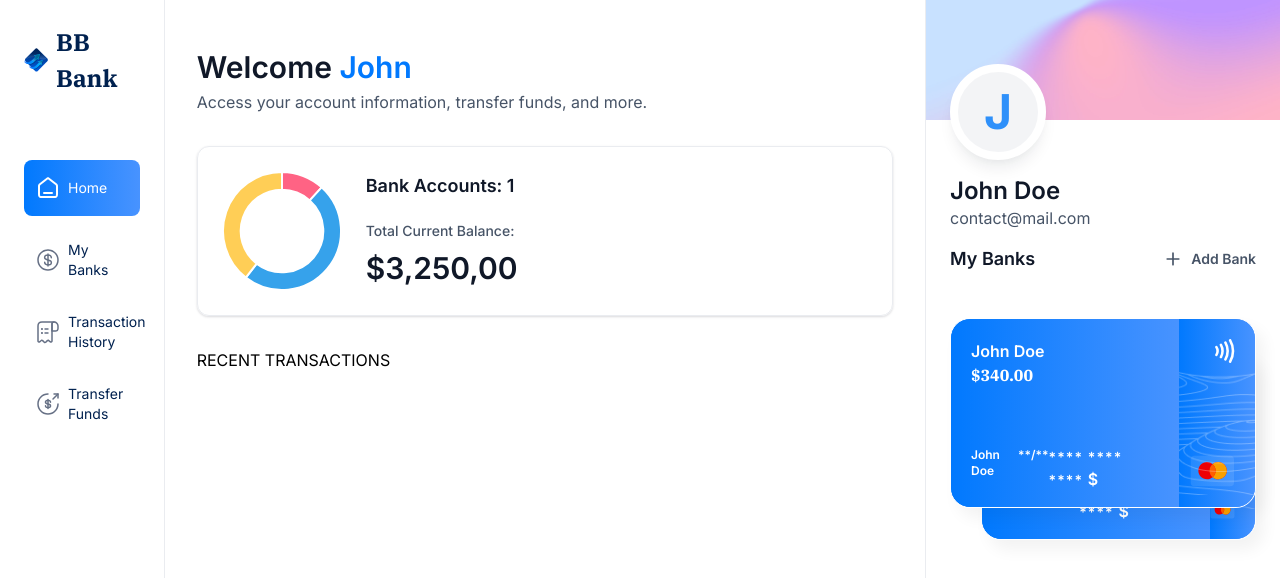
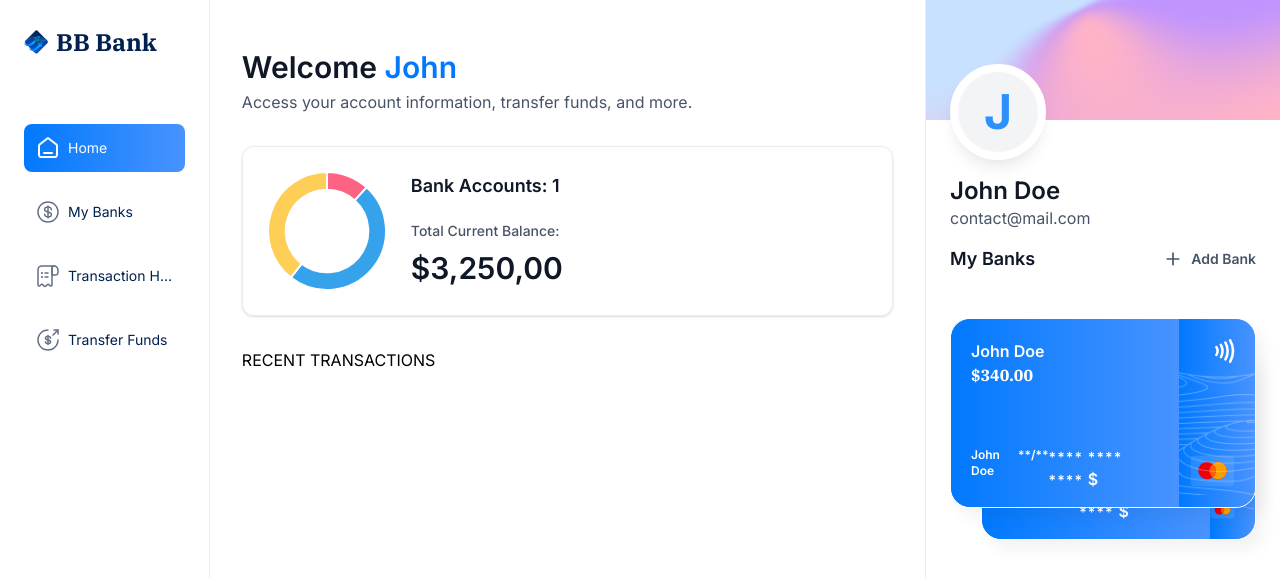
Before and after one commit to ArnaudBand/web_banking, a Next.js app: page / in a window 1280 px wide. Shown: the top 578 px of the page. Built offline with nearby package versions, Linux system fonts and the light colour scheme.

Commit message:
refactor: Update Sidebar component styles in Sidebar.tsx

```diff
--- a/components/Sidebar.tsx
+++ b/components/Sidebar.tsx
@@ -11,7 +11,7 @@ const Sidebar = ({ user }: SiderbarProps) => {
   const pathname = usePathname();
   return (
     <section className="sidebar">
-      <nav className="flex flex-col gap-4">
+      <nav className="flex flex-col gap-4 w-full">
         <Link href="/" className="mb-12 cursor-pointer flex items-center gap-2">
           <Image src="/icons/logo.svg" width={32} height={32} alt="Horizon Logo" className="size-[24px] max-xl:size-14" />
           <span className="sidebar-logo">BB Bank</span>
@@ -20,9 +20,9 @@ const Sidebar = ({ user }: SiderbarProps) => {
           const isActive = pathname === link.route || pathname.startsWith(`${link.route}/`)
           return (
             <Link href={link.route} key={link.label} className={cn('sidebar-link', {'bg-bank-gradient': isActive})}>
-              <div className="relative size-8 flex items-center gap-2">
+              <div className="relative size-full flex items-center gap-2">
                 <Image src={link.imgURL} width={24} height={24} alt={link.label} className={cn({'brightness-[3] invert-0' : isActive})} />
-                <p className={cn('text-black-1 text-sm', {'!text-white': isActive})}>{link.label}</p>
+                <p className={cn('text-black-1 text-sm truncate', {'!text-white': isActive})}>{link.label}</p>
               </div>
             </Link>
           )})}
```
